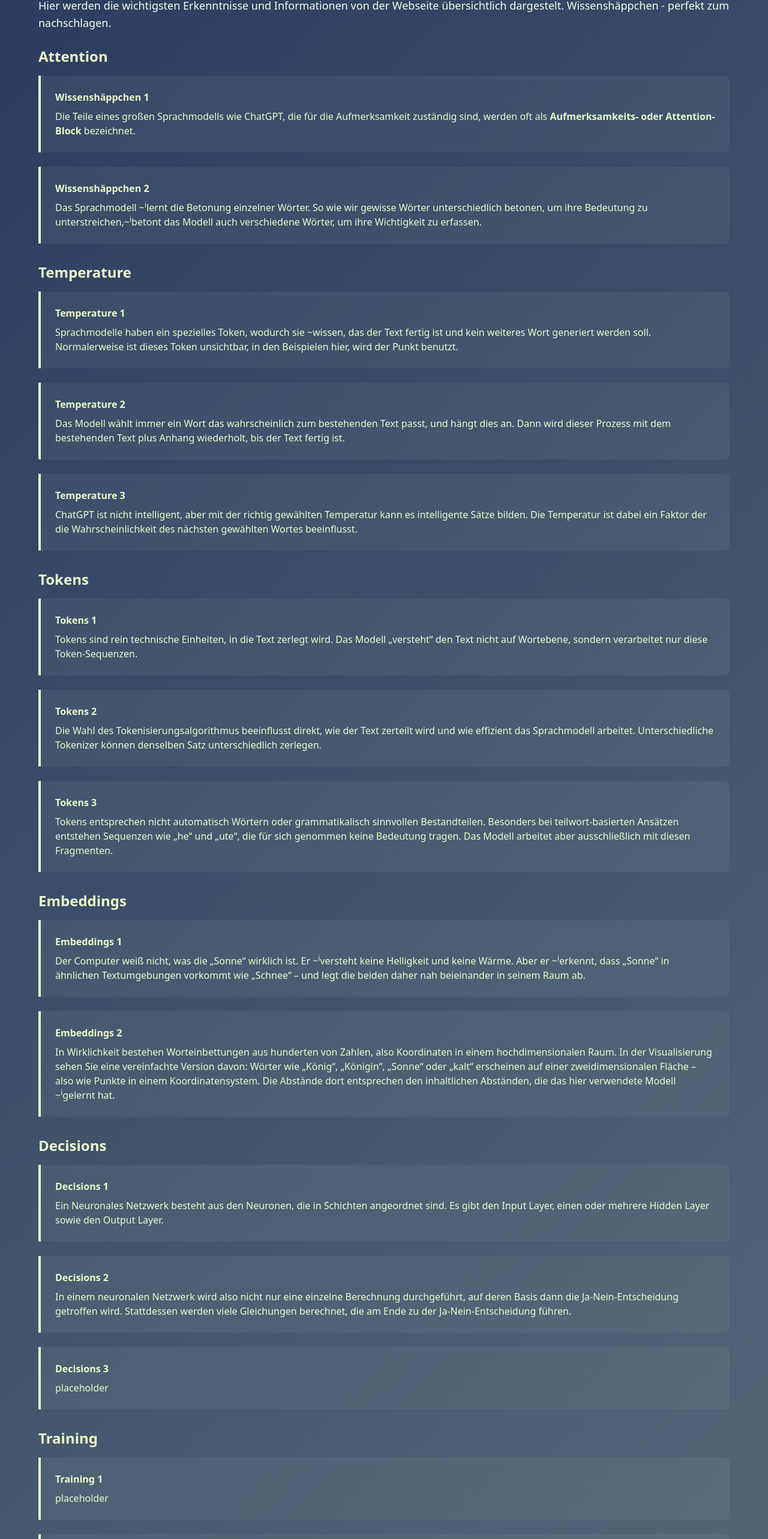
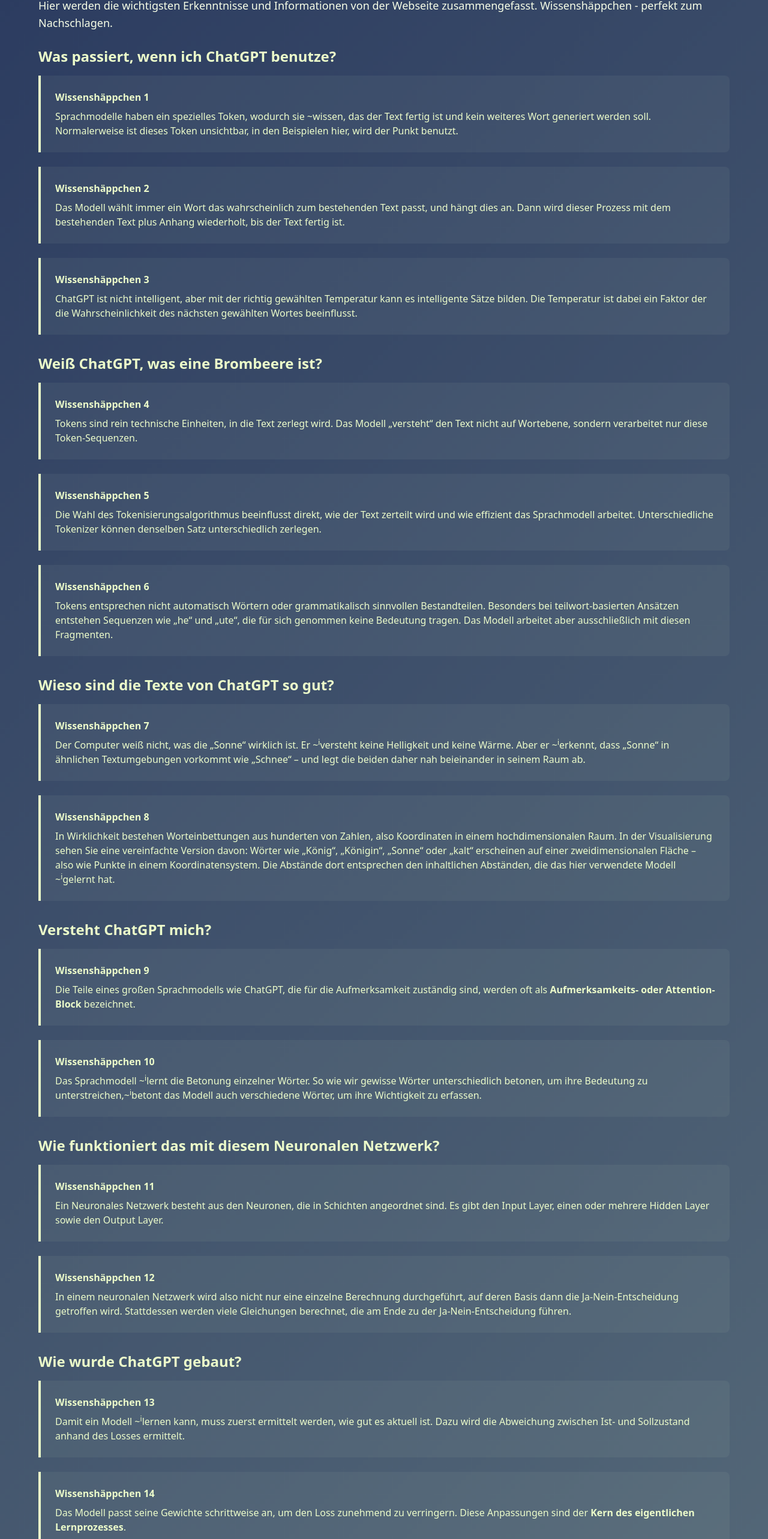
Before and after one commit to TNattermann/weiss-die-ki-dass-sie-nichts-weiss-frontend, a React (Vite) app: page /WissenPage in a window 1280 px wide. Shown: the part 175-2741 px from the top of the page at 60% size. Built offline with nearby package versions, Linux system fonts and the light colour scheme.

Commit message:
all bits implemented

```diff
--- a/src/components/Wissensbit.tsx
+++ b/src/components/Wissensbit.tsx
@@ -6,7 +6,7 @@ export const bits = [
     id: "attention1",
     title: (
       <>
-        <h3 className="font-semibold text-primary mb-2">Wissenshäppchen 1</h3>
+        <h3 className="font-semibold text-primary mb-2">Wissenshäppchen 9</h3>
       </>
     ),
     text: (
@@ -24,7 +24,7 @@ export const bits = [
     id: "attention2",
     title: (
       <>
-        <h3 className="font-semibold text-primary mb-2">Wissenshäppchen 2</h3>
+        <h3 className="font-semibold text-primary mb-2">Wissenshäppchen 10</h3>
       </>
     ),
     text: (
@@ -42,7 +42,7 @@ export const bits = [
     id: "temperature1",
     title: (
       <>
-        <h3 className="font-semibold text-primary mb-2">Temperature 1</h3>
+        <h3 className="font-semibold text-primary mb-2">Wissenshäppchen 1</h3>
       </>
     ),
     text: (
@@ -58,7 +58,7 @@ export const bits = [
     id: "temperature2",
     title: (
       <>
-        <h3 className="font-semibold text-primary mb-2">Temperature 2</h3>
+        <h3 className="font-semibold text-primary mb-2">Wissenshäppchen 2</h3>
       </>
     ),
     text: (
@@ -73,7 +73,7 @@ export const bits = [
     id: "temperature3",
     title: (
       <>
-        <h3 className="font-semibold text-primary mb-2">Temperature 3</h3>
+        <h3 className="font-semibold text-primary mb-2">Wissenshäppchen 3</h3>
       </>
     ),
     text: (
@@ -88,7 +88,7 @@ export const bits = [
     id: "tokens1",
     title: (
       <>
-        <h3 className="font-semibold text-primary mb-2">Tokens 1</h3>
+        <h3 className="font-semibold text-primary mb-2">Wissenshäppchen 4</h3>
       </>
     ),
     text: (
@@ -103,7 +103,7 @@ export const bits = [
     id: "tokens2",
     title: (
       <>
-        <h3 className="font-semibold text-primary mb-2">Tokens 2</h3>
+        <h3 className="font-semibold text-primary mb-2">Wissenshäppchen 5</h3>
       </>
     ),
     text: (
@@ -119,7 +119,7 @@ export const bits = [
     id: "tokens3",
     title: (
       <>
-        <h3 className="font-semibold text-primary mb-2">Tokens 3</h3>
+        <h3 className="font-semibold text-primary mb-2">Wissenshäppchen 6</h3>
       </>
     ),
     text: (
@@ -136,7 +136,7 @@ export const bits = [
     id: "embeddings1",
     title: (
       <>
-        <h3 className="font-semibold text-primary mb-2">Embeddings 1</h3>
+        <h3 className="font-semibold text-primary mb-2">Wissenshäppchen 7</h3>
       </>
     ),
     text: (
@@ -152,7 +152,7 @@ export const bits = [
     id: "embeddings2",
     title: (
       <>
-        <h3 className="font-semibold text-primary mb-2">Embeddings 2</h3>
+        <h3 className="font-semibold text-primary mb-2">Wissenshäppchen 8</h3>
       </>
     ),
     text: (
@@ -172,7 +172,7 @@ export const bits = [
     id: "decisions1",
     title: (
       <>
-        <h3 className="font-semibold text-primary mb-2">Decisions 1</h3>
+        <h3 className="font-semibold text-primary mb-2">Wissenshäppchen 11</h3>
       </>
     ),
     text: (
@@ -187,7 +187,7 @@ export const bits = [
     id: "decisions2",
     title: (
       <>
-        <h3 className="font-semibold text-primary mb-2">Decisions 2</h3>
+        <h3 className="font-semibold text-primary mb-2">Wissenshäppchen 12</h3>
       </>
     ),
     text: (
@@ -200,39 +200,52 @@ export const bits = [
     ),
   },
   {
-    id: "decisions3",
-    title: (
-      <>
-        <h3 className="font-semibold text-primary mb-2">Decisions 3</h3>
-      </>
-    ),
-    text: <>placeholder</>,
-  },
-  {
     id: "training1",
     title: (
       <>
-        <h3 className="font-semibold text-primary mb-2">Training 1</h3>
+        <h3 className="font-semibold text-primary mb-2">Wissenshäppchen 13</h3>
       </>
     ),
-    text: <>placeholder</>,
+    text: (
+      <>
+        Damit ein Modell <Tilde />
+        lernen kann, muss zuerst ermittelt werden, wie gut es aktuell ist. Dazu
+        wird die Abweichung zwischen Ist- und Sollzustand anhand des Losses
+        ermittelt.
+      </>
+    ),
   },
   {
     id: "training2",
     title: (
       <>
-        <h3 className="font-semibold text-primary mb-2">Training 2</h3>
+        <h3 className="font-semibold text-primary mb-2">Wissenshäppchen 14</h3>
       </>
     ),
-    text: <>placeholder</>,
+    text: (
+      <>
+        Das Modell passt seine Gewichte schrittweise an, um den Loss zunehmend
+        zu verringern. Diese Anpassungen sind der{" "}
+        <strong className="text-primary">
+          Kern des eigentlichen Lernprozesses
+        </strong>
+        .
+      </>
+    ),
   },
   {
     id: "training3",
     title: (
       <>
-        <h3 className="font-semibold text-primary mb-2">Training 3</h3>
+        <h3 className="font-semibold text-primary mb-2">Wissenshäppchen 15</h3>
       </>
     ),
-    text: <>placeholder</>,
+    text: (
+      <>
+        Damit ein Modell <Tilde />
+        weiß, was es anpassen muss, gibt es den Loss von hinten nach vorne durch
+        das Netz und bestimmt dabei die Anpassungen aller Gewichte.
+      </>
+    ),
   },
 ];
--- a/src/pages/Bits/WissenPage.tsx
+++ b/src/pages/Bits/WissenPage.tsx
@@ -10,42 +10,14 @@ function WissenPage() {
         </h1>
         <p className="text-lg text-text-normal mb-6 leading-relaxed">
           Hier werden die wichtigsten Erkenntnisse und Informationen von der
-          Webseite übersichtlich dargestelt. Wissenshäppchen - perfekt zum
-          nachschlagen.
+          Webseite zusammengefasst. Wissenshäppchen - perfekt zum Nachschlagen.
         </p>
-
-        {/* Attention Section */}
-        <div className="mb-8">
-          <h2 className="text-2xl font-bold text-primary mb-4">Attention</h2>
-          <Link to="/attention#attention1">
-            <div className="bg-primary/5 border-l-4 text-primary p-6 rounded-r-lg mb-6">
-              {bits
-                .filter((c) => c.id === "attention1")
-                .map((c) => (
-                  <section key={c.id}>
-                    <h2>{c.title}</h2>
-                    <p>{c.text}</p>
-                  </section>
-                ))}
-            </div>
-          </Link>
-          <Link to="/attention#attention2">
-            <div className="bg-primary/5 border-l-4 text-primary p-6 rounded-r-lg mb-6">
-              {bits
-                .filter((c) => c.id === "attention2")
-                .map((c) => (
-                  <section key={c.id}>
-                    <h2>{c.title}</h2>
-                    <p>{c.text}</p>
-                  </section>
-                ))}
-            </div>
-          </Link>
-        </div>
 
         {/* Temperature Section */}
         <div className="mb-8">
-          <h2 className="text-2xl font-bold text-primary mb-4">Temperature</h2>
+          <h2 className="text-2xl font-bold text-primary mb-4">
+            Was passiert, wenn ich ChatGPT benutze?
+          </h2>
           <Link to="/temperature#temperature1">
             <div className="bg-primary/5 border-l-4 text-primary p-6 rounded-r-lg mb-6">
               {bits
@@ -86,7 +58,9 @@ function WissenPage() {
 
         {/* Tokens Section */}
         <div className="mb-8">
-          <h2 className="text-2xl font-bold text-primary mb-4">Tokens</h2>
+          <h2 className="text-2xl font-bold text-primary mb-4">
+            Weiß ChatGPT, was eine Brombeere ist?
+          </h2>
           <Link to="/tokeninfo#tokens1">
             <div className="bg-primary/5 border-l-4 text-primary p-6 rounded-r-lg mb-6">
               {bits
@@ -127,7 +101,9 @@ function WissenPage() {
 
         {/* Embeddings Section */}
         <div className="mb-8">
-          <h2 className="text-2xl font-bold text-primary mb-4">Embeddings</h2>
+          <h2 className="text-2xl font-bold text-primary mb-4">
+            Wieso sind die Texte von ChatGPT so gut?
+          </h2>
           <Link to="/wordembeddings#embeddings1">
             <div className="bg-primary/5 border-l-4 text-primary p-6 rounded-r-lg mb-6">
               {bits
@@ -154,10 +130,43 @@ function WissenPage() {
           </Link>
         </div>
 
+        {/* Attention Section */}
+        <div className="mb-8">
+          <h2 className="text-2xl font-bold text-primary mb-4">
+            Versteht ChatGPT mich?
+          </h2>
+          <Link to="/attention#attention1">
+            <div className="bg-primary/5 border-l-4 text-primary p-6 rounded-r-lg mb-6">
+              {bits
+                .filter((c) => c.id === "attention1")
+                .map((c) => (
+                  <section key={c.id}>
+                    <h2>{c.title}</h2>
+                    <p>{c.text}</p>
+                  </section>
+                ))}
+            </div>
+          </Link>
+          <Link to="/attention#attention2">
+            <div className="bg-primary/5 border-l-4 text-primary p-6 rounded-r-lg mb-6">
+              {bits
+                .filter((c) => c.id === "attention2")
+                .map((c) => (
+                  <section key={c.id}>
+                    <h2>{c.title}</h2>
+                    <p>{c.text}</p>
+                  </section>
+                ))}
+            </div>
+          </Link>
+        </div>
+
         {/* Decisions Section */}
         <div className="mb-8">
-          <h2 className="text-2xl font-bold text-primary mb-4">Decisions</h2>
-          <Link to="/attention#decisions1">
+          <h2 className="text-2xl font-bold text-primary mb-4">
+            Wie funktioniert das mit diesem Neuronalen Netzwerk?
+          </h2>
+          <Link to="/modellgleichung#decisions1">
             <div className="bg-primary/5 border-l-4 text-primary p-6 rounded-r-lg mb-6">
               {bits
                 .filter((c) => c.id === "decisions1")
@@ -169,22 +178,10 @@ function WissenPage() {
                 ))}
             </div>
           </Link>
-          <Link to="/attention#decisions2">
+          <Link to="/modellgleichung#decisions2">
             <div className="bg-primary/5 border-l-4 text-primary p-6 rounded-r-lg mb-6">
               {bits
                 .filter((c) => c.id === "decisions2")
-                .map((c) => (
-                  <section key={c.id}>
-                    <h2>{c.title}</h2>
-                    <p>{c.text}</p>
-                  </section>
-                ))}
-            </div>
-          </Link>
-          <Link to="/attention#decisions3">
-            <div className="bg-primary/5 border-l-4 text-primary p-6 rounded-r-lg mb-6">
-              {bits
-                .filter((c) => c.id === "decisions3")
                 .map((c) => (
                   <section key={c.id}>
                     <h2>{c.title}</h2>
@@ -197,8 +194,10 @@ function WissenPage() {
 
         {/* Training Section */}
         <div className="mb-8">
-          <h2 className="text-2xl font-bold text-primary mb-4">Training</h2>
-          <Link to="/learning#training1">
+          <h2 className="text-2xl font-bold text-primary mb-4">
+            Wie wurde ChatGPT gebaut?
+          </h2>
+          <Link to="/networkLearning#training1">
             <div className="bg-primary/5 border-l-4 text-primary p-6 rounded-r-lg mb-6">
               {bits
                 .filter((c) => c.id === "training1")
@@ -210,7 +209,7 @@ function WissenPage() {
                 ))}
             </div>
           </Link>
-          <Link to="/learning#training2">
+          <Link to="/networkLearning#training2">
             <div className="bg-primary/5 border-l-4 text-primary p-6 rounded-r-lg mb-6">
               {bits
                 .filter((c) => c.id === "training2")
@@ -222,7 +221,7 @@ function WissenPage() {
                 ))}
             </div>
           </Link>
-          <Link to="/learning#training3">
+          <Link to="/networkLearning#training3">
             <div className="bg-primary/5 border-l-4 text-primary p-6 rounded-r-lg mb-6">
               {bits
                 .filter((c) => c.id === "training3")
```
Also changed, not shown: src/pages/networkLearning/LearningBackprop.tsx (+30 -21 lines), src/pages/networkLearning/LearningGraddesc.tsx (+28 -23 lines), src/pages/networkLearning/LearningLoss.tsx (+26 -14 lines).
